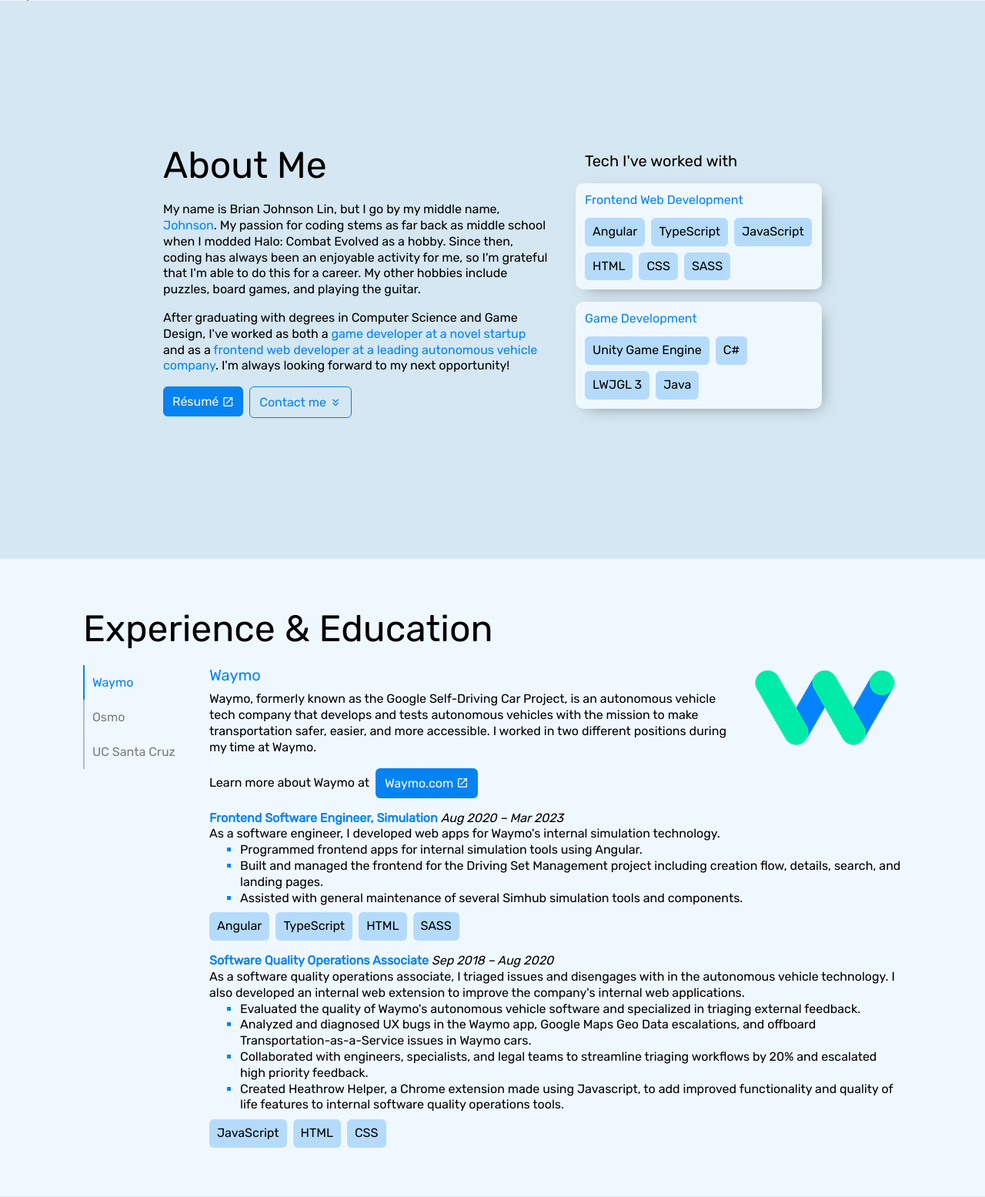
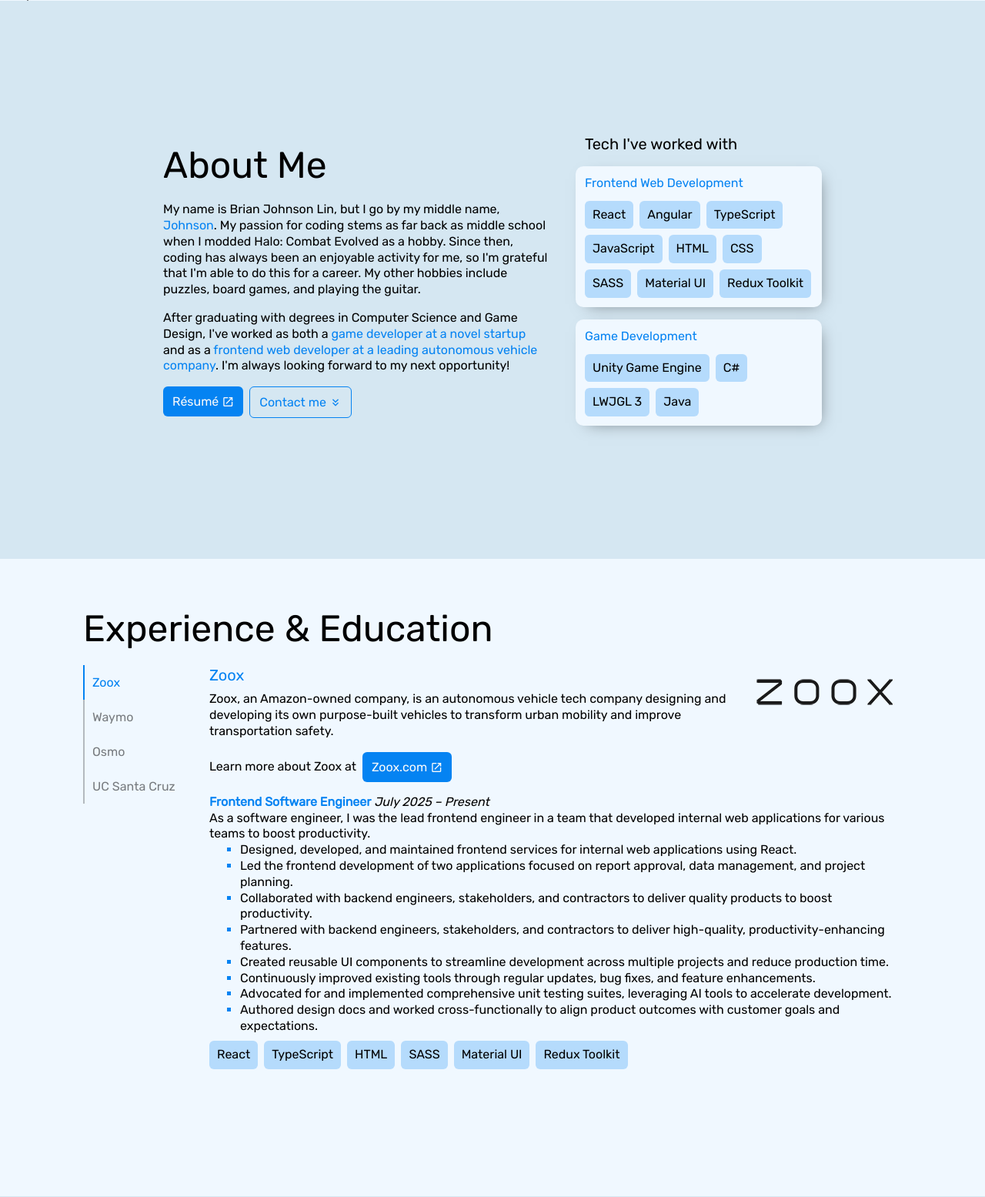
Before and after one commit to brianjohnsonlin/brianjohnsonlin.github.io, a PHP site: page / in a window 1280 px wide. Shown: the part 799-2354 px from the top of the page at 77% size. Run offline with PHP 8.4, Linux system fonts and the light colour scheme.

Commit message:
add Zoox

```diff
--- a/index.html
+++ b/index.html
@@ -128,12 +128,15 @@
             <div class="tech-category">
               <h3 class="tech-category-title accent">Frontend Web Development</h3>
               <div class="chip-list">
+                <div class="chip">React</div>
                 <div class="chip">Angular</div>
                 <div class="chip">TypeScript</div>
                 <div class="chip">JavaScript</div>
                 <div class="chip">HTML</div>
                 <div class="chip">CSS</div>
                 <div class="chip">SASS</div>
+                <div class="chip">Material UI</div>
+                <div class="chip">Redux Toolkit</div>
               </div>
             </div>
             <div class="tech-category">
@@ -160,12 +163,59 @@
               <div class="picker-vertical"></div>
               <div class="picker-horizontal"></div>
               <div class="picker"></div>
-              <button class="tab-head" onClick="window.selectExp(0)">Waymo</button>
-              <button class="tab-head" onClick="window.selectExp(1)">Osmo</button>
-              <button class="tab-head" onClick="window.selectExp(2)">UC Santa Cruz</button>
+              <button class="tab-head" onClick="window.selectExp(0)">Zoox</button>
+              <button class="tab-head" onClick="window.selectExp(1)">Waymo</button>
+              <button class="tab-head" onClick="window.selectExp(2)">Osmo</button>
+              <button class="tab-head" onClick="window.selectExp(3)">UC Santa Cruz</button>
             </div>
 
             <div class="tab-content">
+              <!-- Zoox -->
+              <div class="tab-body">
+                <div class="tab-description">
+                  <div class="with-logo">
+                    <h2 class="company-title accent">Zoox</h2>
+                    <div class="paragraph">
+                      Zoox, an Amazon-owned company, is an autonomous vehicle tech company designing and developing its own purpose-built vehicles to transform urban mobility and improve transportation safety.
+                    </div>
+                    <div class="action paragraph">
+                      <span>Learn more about Zoox at</span>
+                      <a target="_blank" href="https://www.zoox.com/">
+                        <button class="flat">
+                          Zoox.com
+                          <span class="material-icons inline">open_in_new</span>
+                        </button>
+                      </a>
+                    </div>
+                  </div>
+                  <img class="logo dark-inverted" src="images/Zoox.png">
+                </div>
+
+                <div class="paragraph">
+                  <span class="accent bold">Frontend Software Engineer</span>
+                  <span class="job-dates italic">July 2025 &ndash; Present</span></br>
+                  As a software engineer, I was the lead frontend engineer in a team that developed internal web applications for various teams to boost productivity.
+                  <ul class="bullet-list">
+                    <li>Designed, developed, and maintained frontend services for internal web applications using React.</li>
+                    <li>Led the frontend development of two applications focused on report approval, data management, and project planning.</li>
+                    <li>Collaborated with backend engineers, stakeholders, and contractors to deliver quality products to boost productivity.</li>
+                    <li>Partnered with backend engineers, stakeholders, and contractors to deliver high-quality, productivity-enhancing features.</li>
+                    <li>Created reusable UI components to streamline development across multiple projects and reduce production time.</li>
+                    <li>Continuously improved existing tools through regular updates, bug fixes, and feature enhancements.</li>
+                    <li>Advocated for and implemented comprehensive unit testing suites, leveraging AI tools to accelerate development.</li>
+                    <li>Authored design docs and worked cross-functionally to align product outcomes with customer goals and expectations.</li>
+                  </ul>
+                  <div class="chip-list">
+                    <div class="chip">React</div>
+                    <div class="chip">TypeScript</div>
+                    <div class="chip">HTML</div>
+                    <div class="chip">SASS</div>
+                    <div class="chip">Material UI</div>
+                    <div class="chip">Redux Toolkit</div>
+                  </div>
+                </div>
+              </div>
+
               <!-- Waymo -->
               <div class="tab-body">
                 <div class="tab-description">
--- a/script.js
+++ b/script.js
@@ -37,16 +37,20 @@ function setExpAndProject(hash) {
       page = 'about';
       break;
     case '#experience':
+    case '#zoox':
+      page = 'experience';
+      break;
     case '#waymo':
       page = 'experience';
+      expIndex = 1;
       break;
     case '#osmo':
       page = 'experience';
-      expIndex = 1;
+      expIndex = 2;
       break;
     case '#ucsc':
       page = 'experience';
-      expIndex = 2;
+      expIndex = 3;
       break;
     case '#projects':
     case '#moai':
@@ -120,12 +124,15 @@ function selectExp(index, needUpdateHash = true, instant = false) {
   if (needUpdateHash) {
     switch (index) {
       case 0:
+        updateHash('zoox');
+        break;
+      case 1:
         updateHash('waymo');
         break;
-      case 1:
+      case 2:
         updateHash('osmo');
         break;
-      case 2:
+      case 3:
         updateHash('ucsc');
         break;
       default:
--- a/style.css
+++ b/style.css
@@ -355,7 +355,7 @@ html.dark .about .tech-category {
   width: 2px;
   background: var(--text-color);
   opacity: 25%;
-  height: 135px;
+  height: 180px;
   position: absolute;
 }
 
@@ -445,6 +445,10 @@ html.dark .about .tech-category {
 .experience .logo {
   width: 200px;
   height: fit-content;
+}
+
+html.dark .experience .logo.dark-inverted {
+  filter: invert(1);
 }
 
 .experience .with-logo {
```
Also changed, not shown: images/Zoox.png (added).
